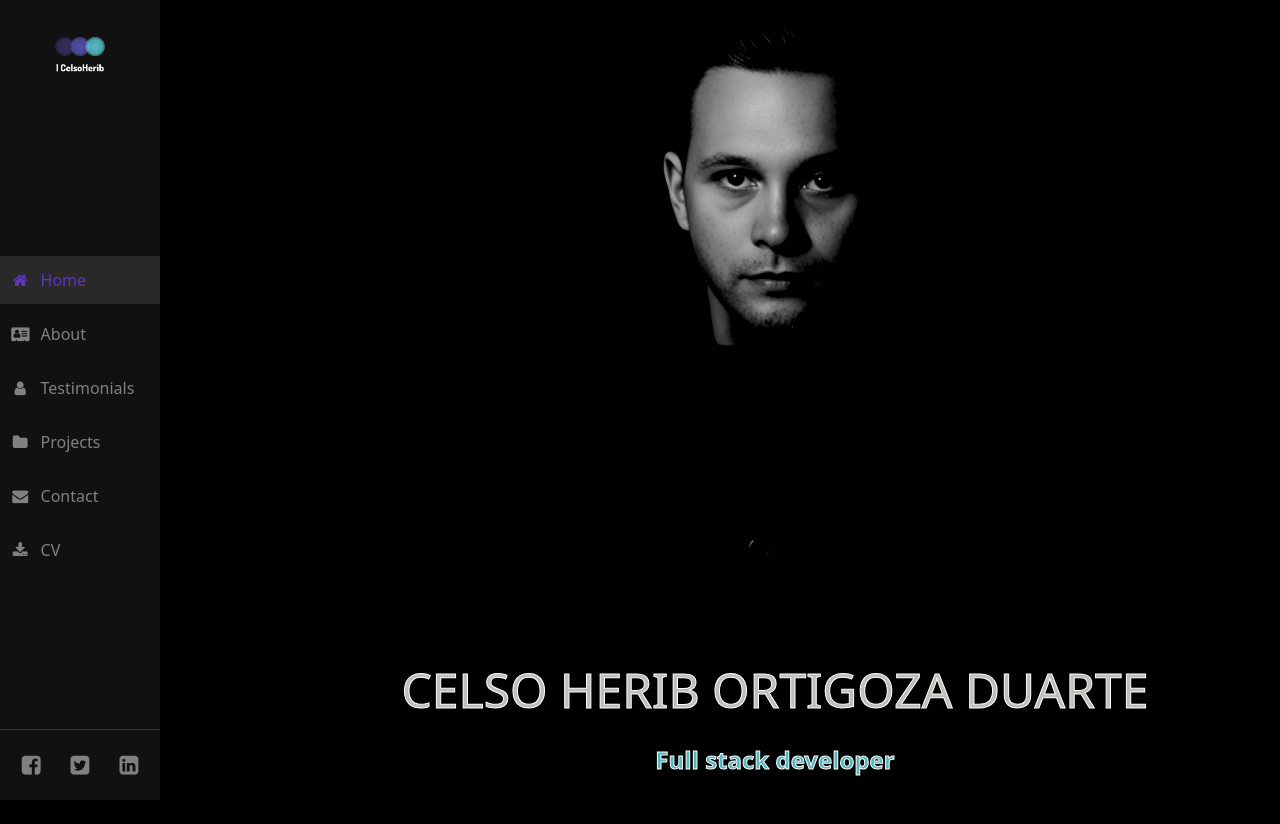
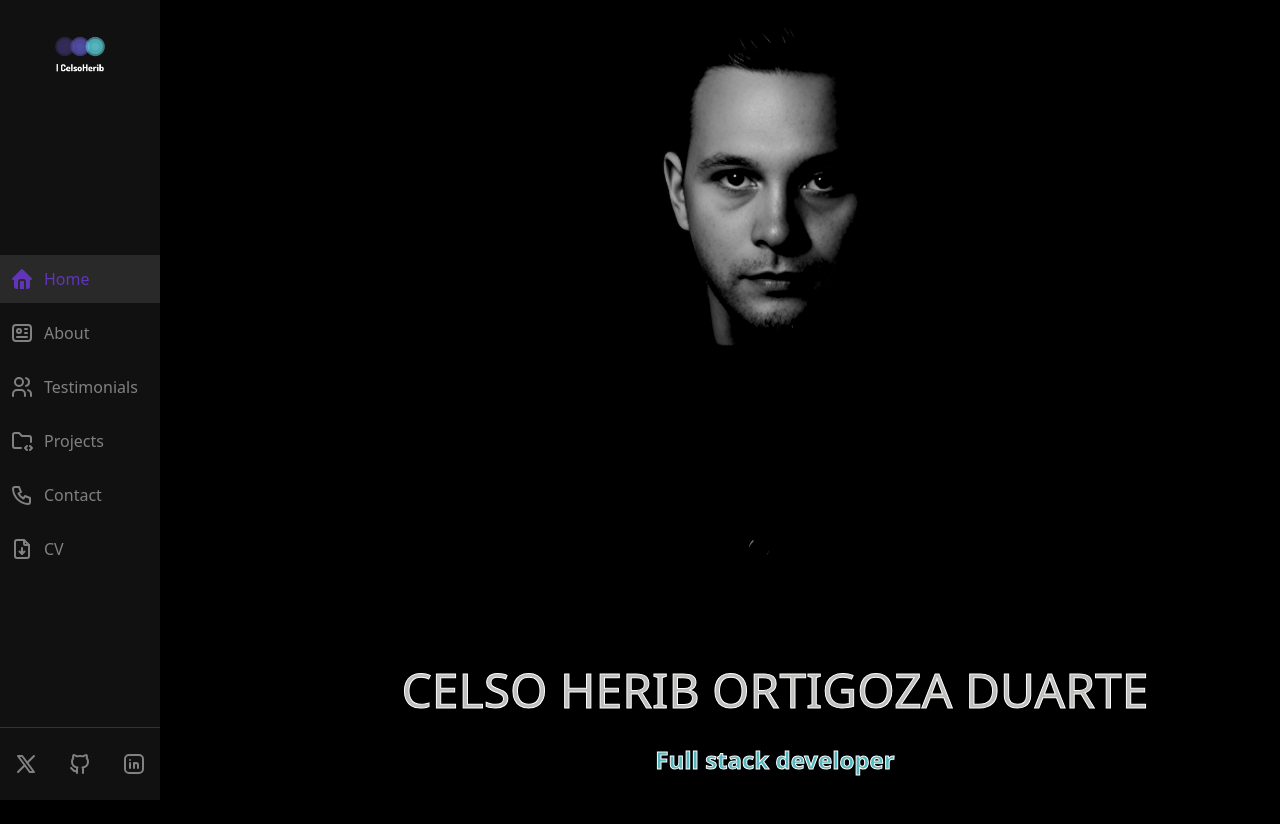
Before and after one commit to CelsoHerib/W3SchoolHowTo, a React (Vite) app in the folder portfolio/: page / in a window 1280 px wide. After the commit the page ends 800 px from the top, so only its background shows below. Built offline with nearby package versions, Linux system fonts and the light colour scheme.

Commit message:
Se sige con modificaciones

```diff
--- a/portfolio/index.html
+++ b/portfolio/index.html
@@ -12,7 +12,7 @@
     rel="stylesheet">
   <link rel="stylesheet"
     href="https://fonts.googleapis.com/css2?family=Material+Symbols+Outlined:opsz,wght,FILL,GRAD@20..48,100..700,0..1,-50..200&icon_names=search" />
-<link rel="stylesheet" href="https://cdnjs.cloudflare.com/ajax/libs/font-awesome/4.7.0/css/font-awesome.min.css">
+  <link rel="stylesheet" href="https://cdn.jsdelivr.net/npm/@tabler/core@latest/dist/css/tabler.min.css">
   </head>
 
 <body>
--- a/portfolio/src/components/Footer.jsx
+++ b/portfolio/src/components/Footer.jsx
@@ -1,7 +1,85 @@
-export default function Footer(){
-    return(
-        <div>
-            <h1>Footer</h1>
+import React from 'react';
+import styled from 'styled-components';
+import { useLocation } from 'react-router-dom';
+
+const Footer = () => {
+  const location = useLocation();
+  const isContactPage = location.pathname === '/contact';
+
+  // Define tus enlaces de redes sociales aquí (pueden ser los mismos que en Navbar o solo los del Footer)
+  const socialLinks = [
+    { href: "https://twitter.com", title: "Twitter", icon: <i className="fab fa-twitter"></i> }, // Usando Font Awesome
+    { href: "https://github.com/CelsoHerib", title: "GitHub", icon: <i className="fab fa-github"></i> },
+    { href: "https://www.linkedin.com/in/celsoherib/", title: "LinkedIn", icon: <i className="fab fa-linkedin"></i> },
+  ];
+
+  // Si no estamos en la página de contacto, no renderizamos el footer
+  if (!isContactPage) {
+    return null;
+  }
+
+  return (
+    <StyledFooter isContactPage={isContactPage}>
+      <div className="footer-content">
+        <p>&copy; {new Date().getFullYear()} Tu Nombre. Todos los derechos reservados.</p>
+        <div className="social-links">
+          {socialLinks.map((link) => (
+            <a
+              key={link.href}
+              href={link.href}
+              target="_blank"
+              rel="noopener noreferrer"
+              title={link.title}
+            >
+              {link.icon}
+            </a>
+          ))}
         </div>
-    )
-}
+      </div>
+    </StyledFooter>
+  );
+};
+
+const StyledFooter = styled.footer`
+  background-color: #222;
+  color: #f1f1f1;
+  padding: 20px;
+  text-align: center;
+  position: fixed; /* O fixed si quieres que siempre esté abajo */
+  bottom: 0;
+  left: 0;
+  width: 100%;
+  box-sizing: border-box; /* Incluye padding y borde en el ancho */
+  z-index: 999; /* Asegúrate de que esté por debajo del Navbar si ambos son fixed/absolute */
+
+  .footer-content {
+    max-width: 1200px; /* O el ancho máximo que desees para el contenido */
+    margin: 0 auto;
+    display: flex;
+    flex-direction: column;
+    align-items: center;
+    gap: 10px;
+
+    @media (min-width: 769px) { /* En pantallas grandes, alinear horizontalmente */
+      flex-direction: row;
+      justify-content: space-between;
+    }
+  }
+
+  .social-links {
+    display: flex;
+    gap: 15px;
+  }
+
+  .social-links a {
+    color: #f1f1f1;
+    font-size: 24px;
+    transition: color 0.3s ease;
+
+    &:hover {
+      color: var(--text-hover); /* Asegúrate de definir esta variable CSS */
+    }
+  }
+`;
+
+export default Footer;
--- a/portfolio/src/components/Navbar.jsx
+++ b/portfolio/src/components/Navbar.jsx
@@ -43,7 +43,7 @@ export default function Navbar() {
 
       {isSmallScreen && (
         <HamburgerButton onClick={() => setIsMobileMenuOpen(!isMobileMenuOpen)}>
-          <i className="fa fa-bars"></i>
+          <svg  xmlns="http://www.w3.org/2000/svg"  width="24"  height="24"  viewBox="0 0 24 24"  fill="none"  stroke="currentColor"  stroke-width="2"  stroke-linecap="round"  stroke-linejoin="round"  class="icon icon-tabler icons-tabler-outline icon-tabler-menu-2"><path stroke="none" d="M0 0h24v24H0z" fill="none"/><path d="M4 6l16 0" /><path d="M4 12l16 0" /><path d="M4 18l16 0" /></svg>
         </HamburgerButton>
       )}
 
@@ -67,41 +67,41 @@ export default function Navbar() {
 
           <div className="sidebar-links">
             <Link to="/" className={location.pathname === '/' ? 'active' : ''} title="Home">
-              <i className="fa fa-fw fa-home"></i>
+              <svg  xmlns="http://www.w3.org/2000/svg"  width="24"  height="24"  viewBox="0 0 24 24"  fill="currentColor"  class="icon icon-tabler icons-tabler-filled icon-tabler-home"><path stroke="none" d="M0 0h24v24H0z" fill="none"/><path d="M12.707 2.293l9 9c.63 .63 .184 1.707 -.707 1.707h-1v6a3 3 0 0 1 -3 3h-1v-7a3 3 0 0 0 -2.824 -2.995l-.176 -.005h-2a3 3 0 0 0 -3 3v7h-1a3 3 0 0 1 -3 -3v-6h-1c-.89 0 -1.337 -1.077 -.707 -1.707l9 -9a1 1 0 0 1 1.414 0m.293 11.707a1 1 0 0 1 1 1v7h-4v-7a1 1 0 0 1 .883 -.993l.117 -.007z" /></svg>
               {!shouldBeCollapsed && " Home"}
             </Link>
             <Link to="/about" className={location.pathname === '/about' ? 'active' : ''} title="About">
-              <i className="fa fa-fw fa-address-card"></i>
+              <svg  xmlns="http://www.w3.org/2000/svg"  width="24"  height="24"  viewBox="0 0 24 24"  fill="none"  stroke="currentColor"  stroke-width="2"  stroke-linecap="round"  stroke-linejoin="round"  class="icon icon-tabler icons-tabler-outline icon-tabler-id"><path stroke="none" d="M0 0h24v24H0z" fill="none"/><path d="M3 4m0 3a3 3 0 0 1 3 -3h12a3 3 0 0 1 3 3v10a3 3 0 0 1 -3 3h-12a3 3 0 0 1 -3 -3z" /><path d="M9 10m-2 0a2 2 0 1 0 4 0a2 2 0 1 0 -4 0" /><path d="M15 8l2 0" /><path d="M15 12l2 0" /><path d="M7 16l10 0" /></svg>
               {!shouldBeCollapsed && " About"}
             </Link>
             <Link to="/testimonials" className={location.pathname === '/testimonials' ? 'active' : ''} title="Testimonials">
-              <i className="fa fa-fw fa-user"></i>
+              <svg  xmlns="http://www.w3.org/2000/svg"  width="24"  height="24"  viewBox="0 0 24 24"  fill="none"  stroke="currentColor"  stroke-width="2"  stroke-linecap="round"  stroke-linejoin="round"  class="icon icon-tabler icons-tabler-outline icon-tabler-users"><path stroke="none" d="M0 0h24v24H0z" fill="none"/><path d="M9 7m-4 0a4 4 0 1 0 8 0a4 4 0 1 0 -8 0" /><path d="M3 21v-2a4 4 0 0 1 4 -4h4a4 4 0 0 1 4 4v2" /><path d="M16 3.13a4 4 0 0 1 0 7.75" /><path d="M21 21v-2a4 4 0 0 0 -3 -3.85" /></svg>
               {!shouldBeCollapsed && " Testimonials"}
             </Link>
             <Link to="/projects" className={location.pathname === '/projects' ? 'active' : ''} title="Projects">
-              <i className="fa fa-fw fa-folder"></i>
+              <svg  xmlns="http://www.w3.org/2000/svg"  width="24"  height="24"  viewBox="0 0 24 24"  fill="none"  stroke="currentColor"  stroke-width="2"  stroke-linecap="round"  stroke-linejoin="round"  class="icon icon-tabler icons-tabler-outline icon-tabler-folder-code"><path stroke="none" d="M0 0h24v24H0z" fill="none"/><path d="M11 19h-6a2 2 0 0 1 -2 -2v-11a2 2 0 0 1 2 -2h4l3 3h7a2 2 0 0 1 2 2v4" /><path d="M20 21l2 -2l-2 -2" /><path d="M17 17l-2 2l2 2" /></svg>
               {!shouldBeCollapsed && " Projects"}
             </Link>
             <Link to="/contact" className={location.pathname === '/contact' ? 'active' : ''} title="Contact">
-              <i className="fa fa-fw fa-envelope"></i>
+              <svg  xmlns="http://www.w3.org/2000/svg"  width="24"  height="24"  viewBox="0 0 24 24"  fill="none"  stroke="currentColor"  stroke-width="2"  stroke-linecap="round"  stroke-linejoin="round"  class="icon icon-tabler icons-tabler-outline icon-tabler-phone"><path stroke="none" d="M0 0h24v24H0z" fill="none"/><path d="M5 4h4l2 5l-2.5 1.5a11 11 0 0 0 5 5l1.5 -2.5l5 2v4a2 2 0 0 1 -2 2a16 16 0 0 1 -15 -15a2 2 0 0 1 2 -2" /></svg>
               {!shouldBeCollapsed && " Contact"}
             </Link>
 
             <a href="/cv.pdf" download title="Descargar CV">
-              <i className="fa fa-fw fa-download"></i>
+              <svg  xmlns="http://www.w3.org/2000/svg"  width="24"  height="24"  viewBox="0 0 24 24"  fill="none"  stroke="currentColor"  stroke-width="2"  stroke-linecap="round"  stroke-linejoin="round"  class="icon icon-tabler icons-tabler-outline icon-tabler-file-download"><path stroke="none" d="M0 0h24v24H0z" fill="none"/><path d="M14 3v4a1 1 0 0 0 1 1h4" /><path d="M17 21h-10a2 2 0 0 1 -2 -2v-14a2 2 0 0 1 2 -2h7l5 5v11a2 2 0 0 1 -2 2z" /><path d="M12 17v-6" /><path d="M9.5 14.5l2.5 2.5l2.5 -2.5" /></svg>
               {!shouldBeCollapsed && " CV"}
             </a>
           </div>
 
           <div className="sidebar-footer">
-            <a href="https://facebook.com" target="_blank" rel="noopener noreferrer" title="Facebook">
-              <i className="fa fa-facebook-square"></i>
+             <a href="https://twitter.com" target="_blank" rel="noopener noreferrer" title="Twitter">
+              <svg  xmlns="http://www.w3.org/2000/svg"  width="24"  height="24"  viewBox="0 0 24 24"  fill="none"  stroke="currentColor"  stroke-width="2"  stroke-linecap="round"  stroke-linejoin="round"  class="icon icon-tabler icons-tabler-outline icon-tabler-brand-x"><path stroke="none" d="M0 0h24v24H0z" fill="none"/><path d="M4 4l11.733 16h4.267l-11.733 -16z" /><path d="M4 20l6.768 -6.768m2.46 -2.46l6.772 -6.772" /></svg>
             </a>
-            <a href="https://twitter.com" target="_blank" rel="noopener noreferrer" title="Twitter">
-              <i className="fa fa-twitter-square"></i>
+            <a href="https://github.com/CelsoHerib" target="_blank" rel="noopener noreferrer" title="GitHub">
+             <svg  xmlns="http://www.w3.org/2000/svg"  width="24"  height="24"  viewBox="0 0 24 24"  fill="none"  stroke="currentColor"  stroke-width="2"  stroke-linecap="round"  stroke-linejoin="round"  class="icon icon-tabler icons-tabler-outline icon-tabler-brand-github"><path stroke="none" d="M0 0h24v24H0z" fill="none"/><path d="M9 19c-4.3 1.4 -4.3 -2.5 -6 -3m12 5v-3.5c0 -1 .1 -1.4 -.5 -2c2.8 -.3 5.5 -1.4 5.5 -6a4.6 4.6 0 0 0 -1.3 -3.2a4.2 4.2 0 0 0 -.1 -3.2s-1.1 -.3 -3.5 1.3a12.3 12.3 0 0 0 -6.2 0c-2.4 -1.6 -3.5 -1.3 -3.5 -1.3a4.2 4.2 0 0 0 -.1 3.2a4.6 4.6 0 0 0 -1.3 3.2c0 4.6 2.7 5.7 5.5 6c-.6 .6 -.6 1.2 -.5 2v3.5" /></svg>
             </a>
-            <a href="https://linkedin.com" target="_blank" rel="noopener noreferrer" title="LinkedIn">
-              <i className="fa fa-linkedin-square"></i>
+            <a href="https://www.linkedin.com/in/celsoherib/" target="_blank" rel="noopener noreferrer" title="LinkedIn">
+              <svg  xmlns="http://www.w3.org/2000/svg"  width="24"  height="24"  viewBox="0 0 24 24"  fill="none"  stroke="currentColor"  stroke-width="2"  stroke-linecap="round"  stroke-linejoin="round"  class="icon icon-tabler icons-tabler-outline icon-tabler-brand-linkedin"><path stroke="none" d="M0 0h24v24H0z" fill="none"/><path d="M8 11v5" /><path d="M8 8v.01" /><path d="M12 16v-5" /><path d="M16 16v-3a2 2 0 1 0 -4 0" /><path d="M3 7a4 4 0 0 1 4 -4h10a4 4 0 0 1 4 4v10a4 4 0 0 1 -4 4h-10a4 4 0 0 1 -4 -4z" /></svg>
             </a>
           </div>
         </div>
```
